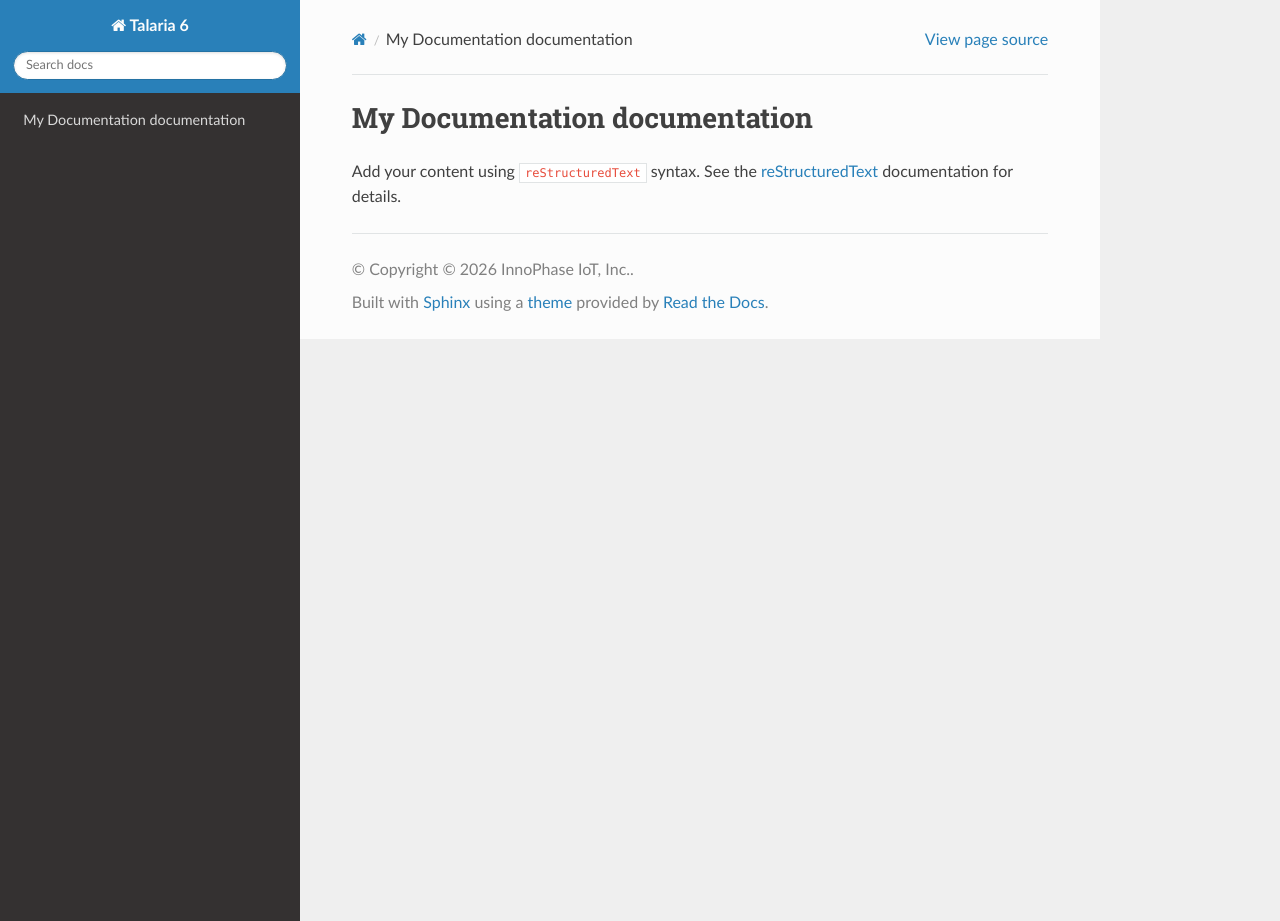
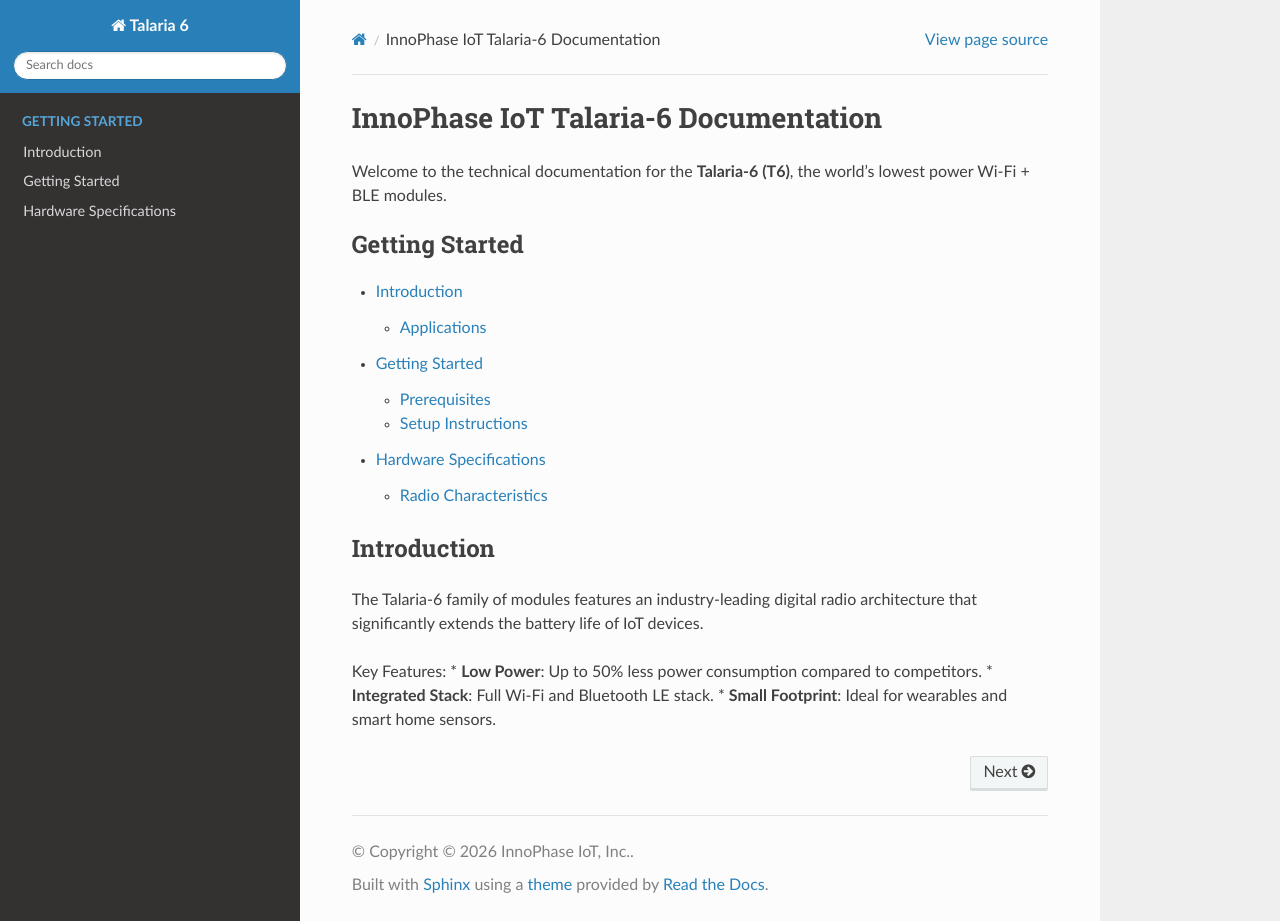
Before and after one commit to avaninayak27/Talaria-6-Documentation, a Sphinx documentation site: the page built from source/index.rst, in a window 1280 px wide and 921 px high. Built offline with Sphinx 7.4.7 and the Read the Docs theme 3.1.0, drawn with Linux system fonts in a browser that asks for light colours.

Commit message:
Specifically adding the new Talaria chapters

```diff
--- /dev/null
+++ b/source/getting-started.rst
@@ -0,0 +1,20 @@
+Getting Started
+===============
+
+Follow this guide to set up your Talaria-6 Evaluation Kit (EVK).
+
+Prerequisites
+-------------
+* Talaria-6 EVK Board.
+* Micro-USB or USB-C cable.
+* PC with Windows 10/11 or Linux.
+
+Setup Instructions
+------------------
+1. **Connect the Hardware**: Plug the EVK into your PC using the USB cable.
+2. **Identify the Port**: Open Device Manager and look for "Silicon Labs CP210x" under Ports.
+3. **Install the SDK**: Download the InnoPhase IoT SDK from the customer portal.
+4. **Flash the Example**: Run the `t6_wifi_scan` example to verify connectivity.
+
+.. note::
+   Ensure the jumper J1 is set to the "ON" position to enable power to the module.
--- a/source/index.rst
+++ b/source/index.rst
@@ -1,16 +1,21 @@
-.. My Documentation documentation master file, created by
-   sphinx-quickstart on Thu Jan 15 12:05:07 2026.
-   You can adapt this file completely to your liking, but it should at least
-   contain the root `toctree` directive.
+InnoPhase IoT Talaria-6 Documentation
+=====================================
 
-My Documentation documentation
-==============================
-
-Add your content using ``reStructuredText`` syntax. See the
-`reStructuredText <https://www.sphinx-doc.org/en/master/usage/restructuredtext/index.html>`_
-documentation for details.
-
+Welcome to the technical documentation for the **Talaria-6 (T6)**, the world's lowest power Wi-Fi + BLE modules.
 
 .. toctree::
    :maxdepth: 2
-   :caption: Contents:
+   :caption: Getting Started
+
+   introduction
+   getting-started
+   hardware-specs
+
+Introduction
+------------
+The Talaria-6 family of modules features an industry-leading digital radio architecture that significantly extends the battery life of IoT devices.
+
+Key Features:
+* **Low Power**: Up to 50% less power consumption compared to competitors.
+* **Integrated Stack**: Full Wi-Fi and Bluetooth LE stack.
+* **Small Footprint**: Ideal for wearables and smart home sensors.
```
Also changed, not shown: source/hardware-specs.rst (added, +15 -0 lines), source/introduction.rst (added, +10 -0 lines).
